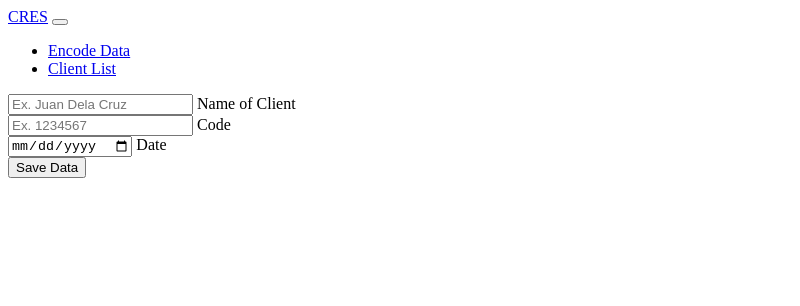
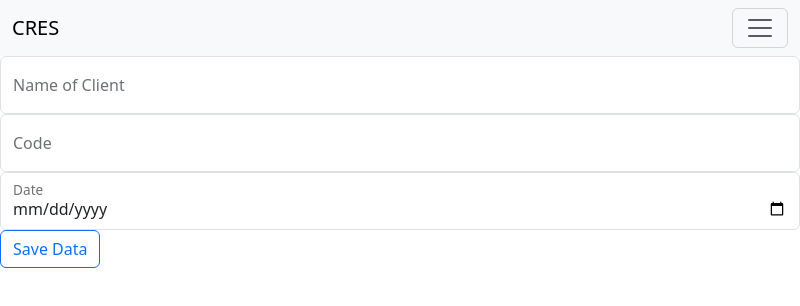
Before and after one commit to josefponte0789-sys/CASH-SYSTEM, an Electron app: page edit-client.html in a window 800 px wide. Drawn offline with Linux system fonts and the light colour scheme; no server answers.

Commit message:
some changes i guess to edit client

```diff
--- /dev/null
+++ b/css/edit-client.css
@@ -0,0 +1,3 @@
+body{
+    background-color: #1e2124 !important;
+}
--- a/edit-client.html
+++ b/edit-client.html
@@ -5,6 +5,7 @@
     <meta charset="UTF-8">
     <meta name="viewport" content="width=device-width, initial-scale=1.0">
     <title>Document</title>
+    <link rel="stylesheet" href="css/bootstrap.css">
 </head>
 
 <body>
@@ -54,7 +55,7 @@
     </div>
 
 
-
+    <script src="js/bootstrap.bundle.js"></script>
     <script src="js/edit-client.js"></script>
 
 </body>
--- a/js/clientlist.js
+++ b/js/clientlist.js
@@ -1,6 +1,3 @@
-// Initialise a DataTable
-
-
 
 
 async function loadData() {
@@ -20,8 +17,7 @@ async function loadData() {
             <td>${client.clientName}</td>
             <td>${client.codeName}</td>
             <td>${client.dateTime}</td>
-            <td class="action-buttoncontainers"><button type="button" data-id=${client.id} class="btn btn-primary edit-btn">Edit</button> <button type="button" class="btn btn-warning">Edit</button></td>
-        </tr>
+            <td class="action-buttoncontainers"><button type="button" data-id=${client.id} class="btn btn-primary edit-btn">Edit/View</button>
     `).join('');
 
 
--- a/main.js
+++ b/main.js
@@ -15,6 +15,7 @@ const createWindow = () => {
             preload: path.join(__dirname, 'preload.js')
         }
     })
+    // win.removeMenu()
 
     win.loadFile('index.html')
 
```
